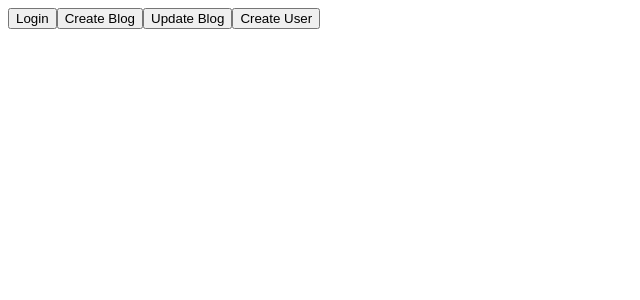
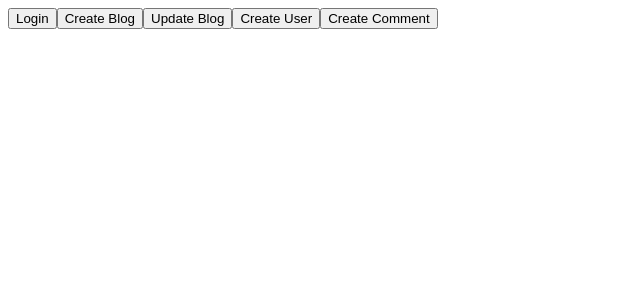
Before and after one commit to Kashyap2210/Nest_Blogging_Website_Frontend_React, a React (Vite) app: page /api in a window 1280 px wide. Shown: the top 300 px of the page, without its empty margins (0-640 px from the left). Built offline with nearby package versions, Linux system fonts and the light colour scheme.

Commit message:
new routes add

```diff
--- a/src/components/Homepage.tsx
+++ b/src/components/Homepage.tsx
@@ -18,12 +18,20 @@ export default function HomePage() {
     const handleCreateUser = () => {
         navigate('/api/createUser');
     };
+
+    const handleCreateComment = () => {
+        navigate('/api/createComment');
+    };
+
+
     return (
         <div>
 
             <button onClick={handleLogin}>Login</button>
             <button onClick={handleCreateBlog}>Create Blog</button>
             <button onClick={handleUpdateBlog}>Update Blog</button>
-            <button onClick={handleCreateUser}>Create User</button></div>
+            <button onClick={handleCreateUser}>Create User</button>
+            <button onClick={handleCreateComment}>Create Comment</button>
+        </div>
     )
 }
--- a/src/components/Routes.tsx
+++ b/src/components/Routes.tsx
@@ -4,6 +4,7 @@ import BlogUpdate from "./BlogUpdate";
 import Login from "./Login";
 import UserCreate from "./UserCreate";
 import BlogCreate from "./BlogCreate";
+import Comment from "./Comment";
 
 const root : HTMLElement = document.getElementById("root") as HTMLElement;
 
@@ -14,6 +15,7 @@ ReactDOM.createRoot(root).render(
         <Route path="/api/updateBlog" element={<BlogUpdate/>} />
         <Route path="/api/createUser" element={<UserCreate/>} />
         <Route path="/api/login" element={<Login/>} />
+        <Route path="/api/createComment" element={<Comment/>} />
     </Routes>
     </BrowserRouter>
 )
```
